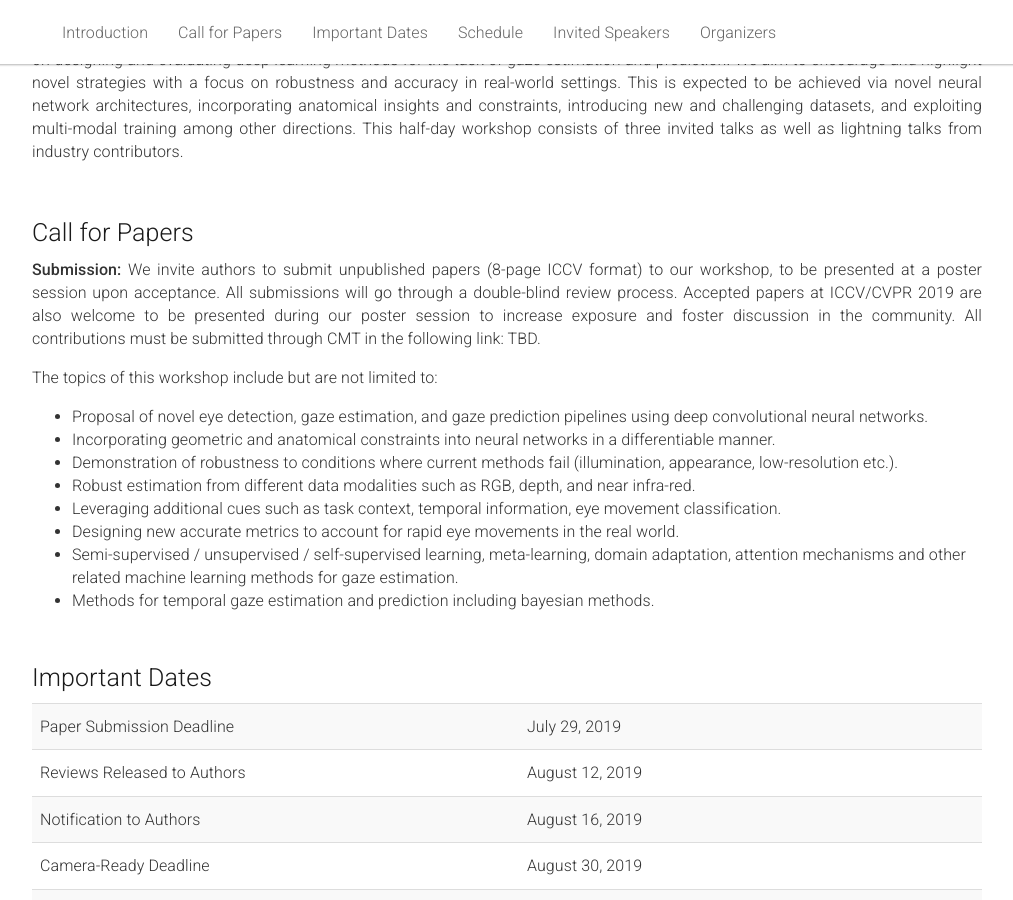
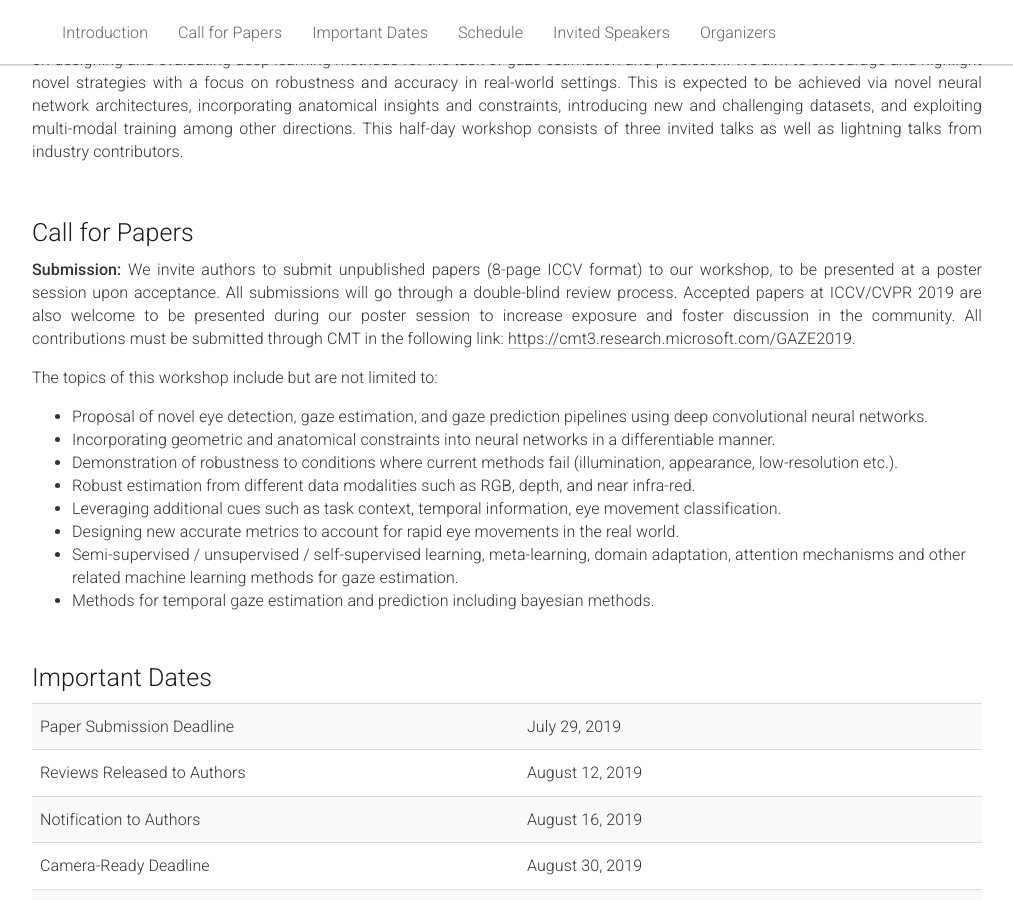
Before and after one commit to gazeworkshop/gazeworkshop.github.io, a Jekyll site: the page built from _pages/home.md, in a window 1280 px wide and 900 px high, scrolled down 811 px. Shown: the whole window, without its empty margins (133-1146 px from the left). Built offline with Jekyll 4.4.1, drawn with Linux system fonts in a browser that asks for light colours.

Commit message:
Add CMT link

```diff
--- a/_pages/home.md
+++ b/_pages/home.md
@@ -51,7 +51,7 @@ The 1st Workshop on Gaze Estimation and Prediction in the Wild (GAZE 2019) at IC
 <div class="row">
   <div class="col-xs-12">
     <p>
-      <span style="font-weight:500;">Submission:</span> We invite authors to submit unpublished papers (8-page ICCV format) to our workshop, to be presented at a poster session upon acceptance. All submissions will go through a double-blind review process. Accepted papers at ICCV/CVPR 2019 are also welcome to be presented during our poster session to increase exposure and foster discussion in the community. All contributions must be submitted through CMT in the following link: TBD.
+      <span style="font-weight:500;">Submission:</span> We invite authors to submit unpublished papers (8-page ICCV format) to our workshop, to be presented at a poster session upon acceptance. All submissions will go through a double-blind review process. Accepted papers at ICCV/CVPR 2019 are also welcome to be presented during our poster session to increase exposure and foster discussion in the community. All contributions must be submitted through CMT in the following link: <a href="https://cmt3.research.microsoft.com/GAZE2019" target="_blank" title="CMT Submission System for GAZE 2019">https://cmt3.research.microsoft.com/GAZE2019</a>.
     </p>
     <p>
       The topics of this workshop include but are not limited to:
```
